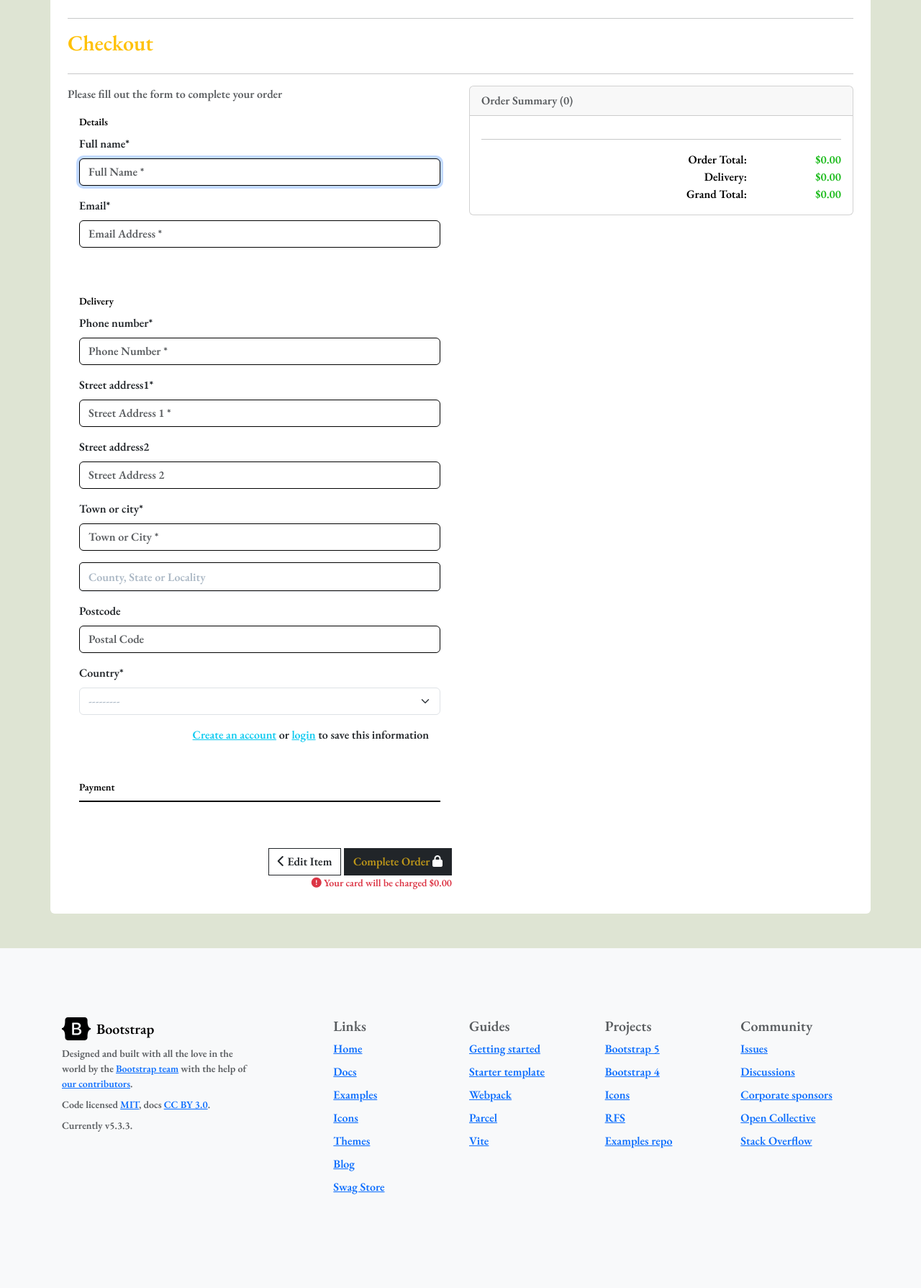
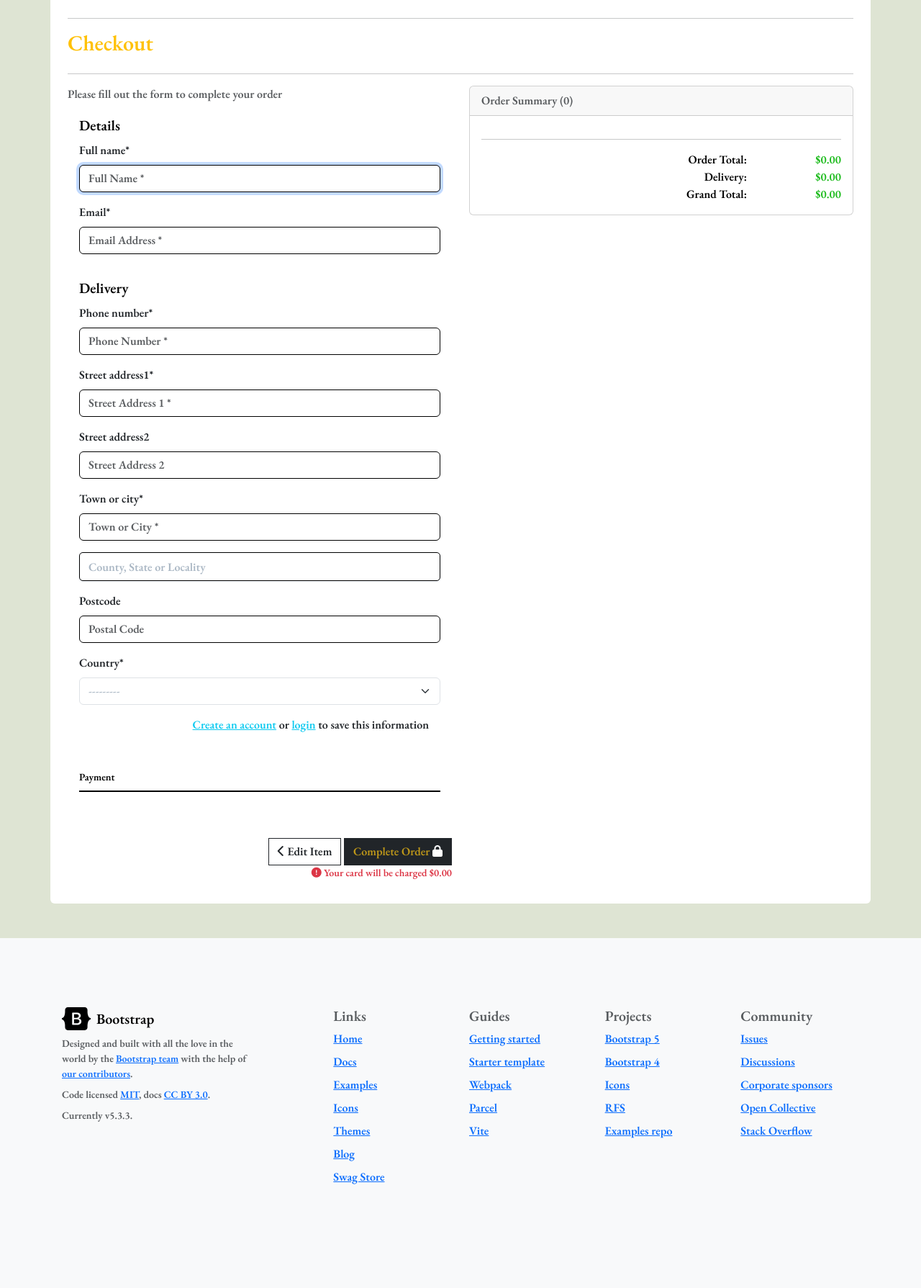
Before and after one commit to Elvisthegreat/auto_spare_part, a Django app: template checkout/templates/checkout/checkout.html in a window 1280 px wide. Shown: the part 223-2012 px from the top of the page at 72% size. After the commit the page ends 1868 px from the top, so only its background shows below. Run offline with Django 5.2, Linux system fonts and the light colour scheme; the template is opened without the code that fills it: values that come from a table or form of the project are taken from there, others are empty; some libraries are stand-ins or nearby versions.

Commit message:
Set stripe public & secret key

```diff
--- a/auto_spare_part/settings.py
+++ b/auto_spare_part/settings.py
@@ -203,6 +203,10 @@ if 'USE_AWS' in os.environ:
 
 FREE_DELIVERY_THRESHOLD = 76
 STANDARD_DELIVERY_PERCENTAGE = 10
+# Stripe
+STRIPE_CURRENCY = 'usd'
+STRIPE_PUBLIC_KEY = os.getenv('STRIPE_PUBLIC_KEY', '')
+STRIPE_SECRET_KEY = os.getenv('STRIPE_SECRET_KEY', '')
 
 # Default primary key field type
 # https://docs.djangoproject.com/en/5.0/ref/settings/#default-auto-field
--- a/checkout/static/checkout/js/stripe_elements.js
+++ b/checkout/static/checkout/js/stripe_elements.js
@@ -33,3 +33,24 @@ var style = {
 };
 var card = elements.create('card', {style: style});
 card.mount('#card-element');
+
+// Funtionality
+// Handle realtime validation errors on card element
+card.addEventListener('change', function(event) {
+    // And every time it changes we'll check to see if there are any errors.
+    var errorDiv = document.getElementById('card-errors');
+    // If so, display card errors div we created near the card element on the checkout page.
+    if(event.error) {
+        var html = `
+            <span class="icon" role="alert">
+                <i class="fas fa-times"></i>
+            </span>
+            <span>${event.error.message}</span>
+        `
+        $(errorDiv).html(html);
+    }else {
+        errorDiv.textContent = '';
+    }
+})
+
+// Handle form Submit
--- a/checkout/templates/checkout/checkout.html
+++ b/checkout/templates/checkout/checkout.html
@@ -18,7 +18,7 @@
     <div class="overlay"></div>
     <div class="container push-content-down bg-white p-4 rounded">
         <div class="row">
-            <div class="col">
+            <div class="col text-center text-md-start">
                 <hr>
                 <h2 class="logo-font mb-4 text-warning">Checkout</h2>
                 <hr>
@@ -74,13 +74,13 @@
                 <p class="text-muted">Please fill out the form to complete your order</p>
                 <form action="{% url 'checkout' %}" method="POST" id="payment-form">
                     {% csrf_token %}
-                    <fieldset class="rounded px-3 mb-5">
-                        <legend class="fieldset-label small text-black px-2 w-auto">Details</legend>
+                    <fieldset class="rounded px-3 mb-3">
+                        <legend class="fieldset-label small text-black px-2 w-auto lead">Details</legend>
                         {{ order_form.full_name | as_crispy_field }}
                         {{ order_form.email | as_crispy_field }}
                     </fieldset>
                     <fieldset class="rounded px-3 mb-5">
-                        <legend class="fieldset-label small text-black px-2 w-auto">Delivery</legend>
+                        <legend class="fieldset-label small text-black px-2 w-auto lead">Delivery</legend>
                         {{ order_form.phone_number | as_crispy_field }}
                         {{ order_form.street_address1 | as_crispy_field }}
                         {{ order_form.street_address2 | as_crispy_field }}
```
Also changed, not shown: checkout/views.py (+26 -3 lines).
